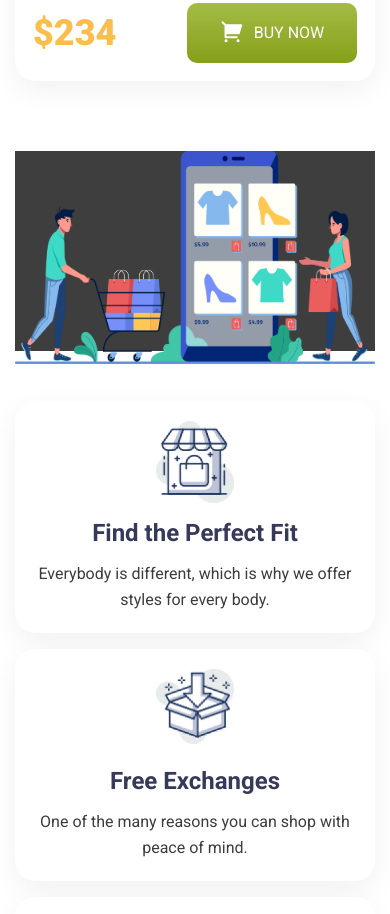
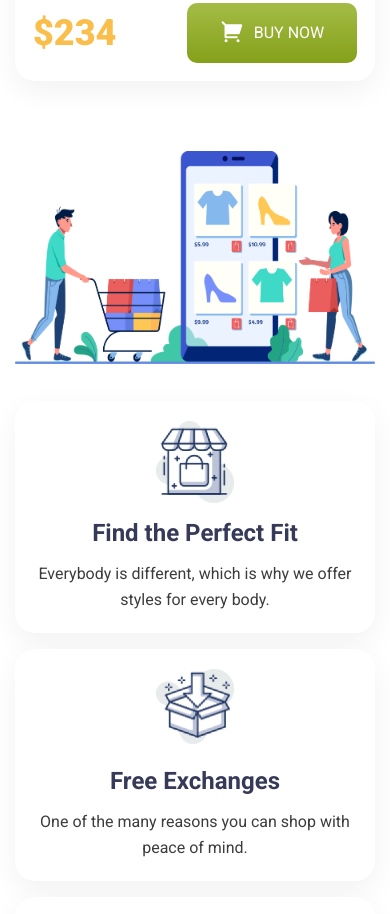
Before and after one commit to devrakibulrahman/penguin-fashion, a plain HTML site: page index.html in a window 390 px wide. Shown: the part 4499-5413 px from the top of the page. Drawn offline with nearby package versions, Linux system fonts and the light colour scheme.

Commit message:
website working properly all the device

```diff
--- a/css/responsive.css
+++ b/css/responsive.css
@@ -155,7 +155,6 @@
         max-width: 400px;
         width: 100%;
         height: 200px;
-        background-color: #3E3E3E;
     }
     /* ---------------- product about section */
     /* ---------------- main */
```
